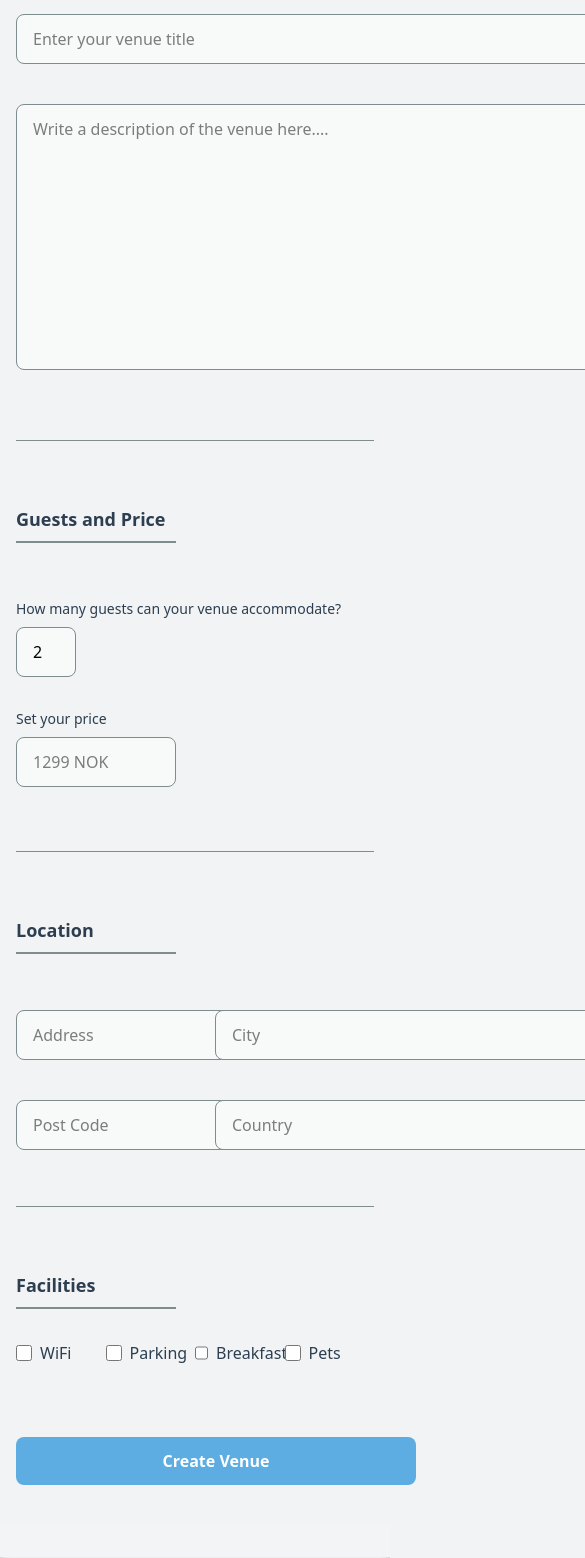
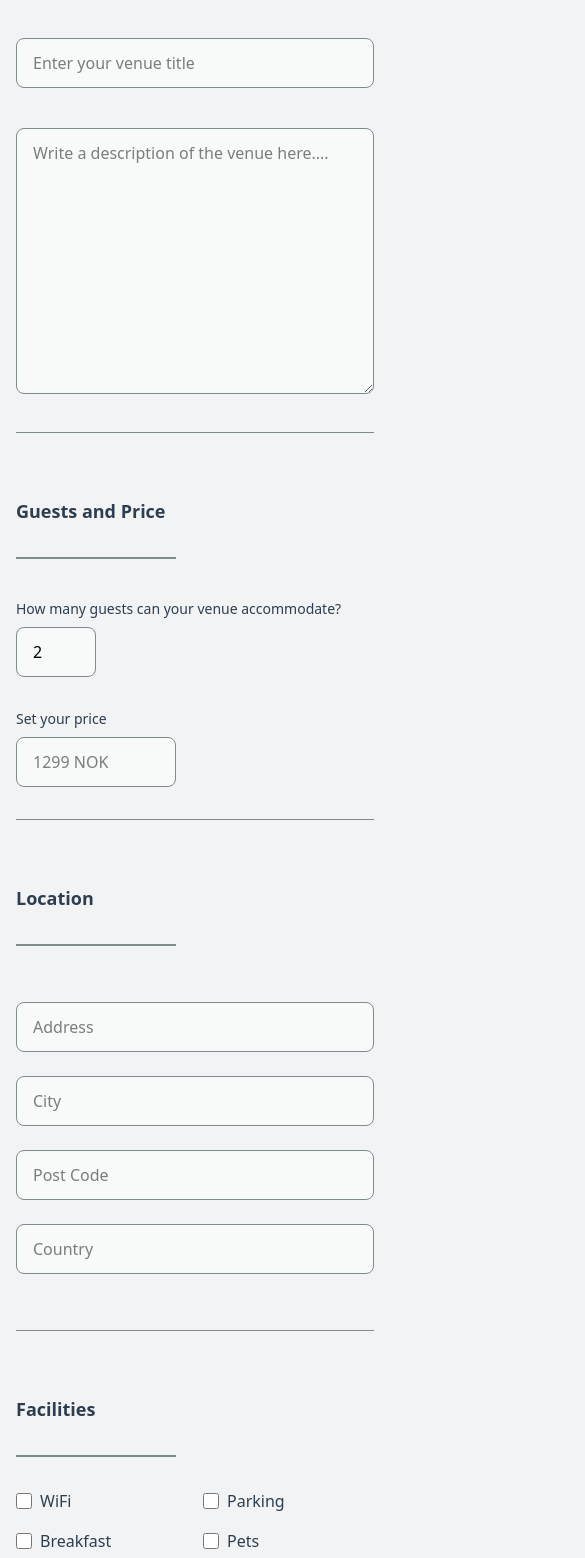
Before and after one commit to Iseost/Holidaze, a React (Vite) app in the folder holidaze/: page /create-venue in a window 390 px wide. Shown: the part 370-1928 px from the top of the page, 585 px wide, since content can reach past the window. Built offline with nearby package versions, Linux system fonts and the light colour scheme.

Commit message:
update ceate and edit venue - responsive
CreateVenue and EditVenue forms for improved layout and consistency

```diff
--- a/holidaze/src/pages/CreateVenue.jsx
+++ b/holidaze/src/pages/CreateVenue.jsx
@@ -81,17 +81,17 @@ export default function CreateVenue() {
         <h1 className="text-2xl font-bold mb-8 text-center">Your new venue</h1>
 
         <form onSubmit={handleSubmit} className="space-y-8">
-          <h2 className="text-lg font-semibold mb-0 pb-2 ">
-            Basic information
-          </h2>
+          {/* BASIC INFO */}
+          <h2 className="text-lg font-semibold">Basic information</h2>
           <hr className="w-40 border-1" />
+
           <div className="space-y-10">
             <input
               type="url"
               placeholder="Enter image URL"
               value={imageUrl}
               onChange={(e) => setImageUrl(e.target.value)}
-              className="w-[850px] px-4 py-3 border  bg-[var(--bg-header)] border-[var(--text-sub)] rounded-lg focus:outline-none"
+              className="w-full md:w-[850px] px-4 py-3 border bg-[var(--bg-header)] border-[var(--text-sub)] rounded-lg focus:outline-none"
             />
 
             <input
@@ -100,7 +100,7 @@ export default function CreateVenue() {
               value={title}
               onChange={(e) => setTitle(e.target.value)}
               required
-              className="w-[850px] px-4 py-3 border  bg-[var(--bg-header)] border-[var(--text-sub)] rounded-lg focus:outline-none"
+              className="w-full md:w-[850px] px-4 py-3 border bg-[var(--bg-header)] border-[var(--text-sub)] rounded-lg focus:outline-none"
             />
 
             <textarea
@@ -108,19 +108,18 @@ export default function CreateVenue() {
               value={description}
               onChange={(e) => setDescription(e.target.value)}
               rows="10"
-              className="w-[850px] px-4 py-3 border  bg-[var(--bg-header)] border-[var(--text-sub)] rounded-lg focus:outline-none mb-8"
+              className="w-full md:w-[850px] px-4 py-3 border bg-[var(--bg-header)] border-[var(--text-sub)] rounded-lg focus:outline-none"
             />
           </div>
 
           <hr className="mb-16" />
-          {/* Guest and price */}
+
+          {/* GUESTS & PRICE */}
+          <h2 className="text-lg font-semibold">Guests and Price</h2>
+          <hr className="w-40 border-1" />
+
+          <div className="space-y-4 mt-10">
             <div>
-            <h2 className="text-lg font-semibold mb-0 pb-2 ">
-              Guests and Price
-            </h2>
-            <hr className="w-40 border-1" />
-            <div className="space-y-4">
-              <div className="mt-14">
               <label className="block text-sm mb-2 text-[var(--text-sub)]">
                 How many guests can your venue accommodate?
               </label>
@@ -130,9 +129,10 @@ export default function CreateVenue() {
                 value={maxGuests}
                 onChange={(e) => setMaxGuests(e.target.value)}
                 required
-                  className="w-15 px-4 py-3 border  bg-[var(--bg-header)] border-[var(--text-sub)] rounded-lg focus:outline-none"
+                className="w-20 px-4 py-3 border bg-[var(--bg-header)] border-[var(--text-sub)] rounded-lg focus:outline-none"
               />
             </div>
+
             <div className="pt-4">
               <label className="block text-sm mb-2 text-[var(--text-sub)]">
                 Set your price
@@ -144,55 +144,55 @@ export default function CreateVenue() {
                 value={price}
                 onChange={(e) => setPrice(e.target.value)}
                 required
-                  className="w-40 px-4 py-3 border bg-[var(--bg-header)] border-[var(--text-sub)] rounded-lg focus:outline-none mb-8"
+                className="w-40 px-4 py-3 border bg-[var(--bg-header)] border-[var(--text-sub)] rounded-lg focus:outline-none"
               />
-              </div>
             </div>
           </div>
 
           <hr className="mb-16" />
-          {/* Location */}
-          <div>
-            <h2 className="text-lg font-semibold mb-0 pb-2">Location</h2>
+
+          {/* LOCATION */}
+          <h2 className="text-lg font-semibold">Location</h2>
           <hr className="w-40 border-1" />
-            <div className="grid grid-cols-2 gap-10 centered-items mt-14 mb-14">
+
+          <div className="grid grid-cols-1 md:grid-cols-2 gap-6 mt-14 mb-14">
             <input
               type="text"
               placeholder="Address"
               value={address}
               onChange={(e) => setAddress(e.target.value)}
-                className="w-[400px] px-4 py-3 border bg-[var(--bg-header)] border-[var(--text-sub)] rounded-lg focus:outline-none"
+              className="w-full px-4 py-3 border bg-[var(--bg-header)] border-[var(--text-sub)] rounded-lg focus:outline-none"
             />
             <input
               type="text"
               placeholder="City"
               value={city}
               onChange={(e) => setCity(e.target.value)}
-                className="w-[400px] px-4 py-3 border bg-[var(--bg-header)] border-[var(--text-sub)] rounded-lg focus:outline-none"
+              className="w-full px-4 py-3 border bg-[var(--bg-header)] border-[var(--text-sub)] rounded-lg focus:outline-none"
             />
             <input
               type="text"
               placeholder="Post Code"
               value={postCode}
               onChange={(e) => setPostCode(e.target.value)}
-                className="w-[400px] px-4 py-3 border bg-[var(--bg-header)] border-[var(--text-sub)] rounded-lg focus:outline-none"
+              className="w-full px-4 py-3 border bg-[var(--bg-header)] border-[var(--text-sub)] rounded-lg focus:outline-none"
             />
             <input
               type="text"
               placeholder="Country"
               value={country}
               onChange={(e) => setCountry(e.target.value)}
-                className="w-[400px] px-4 py-3 border bg-[var(--bg-header)] border-[var(--text-sub)] rounded-lg focus:outline-none"
+              className="w-full px-4 py-3 border bg-[var(--bg-header)] border-[var(--text-sub)] rounded-lg focus:outline-none"
             />
-            </div>
           </div>
 
           <hr className="mb-16" />
-          {/* Facilities */}
-          <div>
-            <h2 className="text-lg font-semibold mb-0 pb-2">Facilities</h2>
+
+          {/* FACILITIES */}
+          <h2 className="text-lg font-semibold">Facilities</h2>
           <hr className="w-40 border-1" />
-            <div className="grid grid-cols-4 gap- mt-8">
+
+          <div className="grid grid-cols-2 sm:grid-cols-4 gap-4 mt-8">
             <label className="flex items-center gap-2 cursor-pointer">
               <input
                 type="checkbox"
@@ -200,8 +200,9 @@ export default function CreateVenue() {
                 onChange={(e) => setWifi(e.target.checked)}
                 className="w-4 h-4 rounded-2xl"
               />
-                <span className="text-[var(--text-body)]">WiFi</span>
+              WiFi
             </label>
+
             <label className="flex items-center gap-2 cursor-pointer">
               <input
                 type="checkbox"
@@ -209,8 +210,9 @@ export default function CreateVenue() {
                 onChange={(e) => setParking(e.target.checked)}
                 className="w-4 h-4 rounded-2xl"
               />
-                <span className="text-[var(--text-body)]">Parking</span>
+              Parking
             </label>
+
             <label className="flex items-center gap-2 cursor-pointer">
               <input
                 type="checkbox"
@@ -218,8 +220,9 @@ export default function CreateVenue() {
                 onChange={(e) => setBreakfast(e.target.checked)}
                 className="w-4 h-4 rounded-2xl"
               />
-                <span className="text-[var(--text-body)]">Breakfast</span>
+              Breakfast
             </label>
+
             <label className="flex items-center gap-2 cursor-pointer">
               <input
                 type="checkbox"
@@ -227,25 +230,27 @@ export default function CreateVenue() {
                 onChange={(e) => setPets(e.target.checked)}
                 className="w-4 h-4 rounded-2xl"
               />
-                <span className="text-[var(--text-body)]">Pets</span>
+              Pets
             </label>
           </div>
-          </div>
 
+          {/* BUTTONS */}
           <button
-            className="w-[400px] bg-[var(--color-primary)] hover:bg-[var(--color-primary-hover)] text-white rounded-lg px-4 py-3 font-semibold mt-10 mb-2"
+            className="w-full sm:w-[400px] bg-[var(--color-primary)] hover:bg-[var(--color-primary-hover)] text-white rounded-lg px-4 py-3 font-semibold mt-10"
             type="submit"
             disabled={loading}
           >
             {loading ? "Creating..." : "Create Venue"}
           </button>
+
           {error && (
-            <div className="w-[400px] bg-[var(--color-error)] text-[var(--bg-header)] rounded-lg text-sm font-semibold text-center p-1">
+            <div className="w-full sm:w-[400px] bg-[var(--color-error)] text-white rounded-lg text-sm font-semibold text-center p-1">
               {error}
             </div>
           )}
+
           {success && (
-            <div className="w-[400px] bg-[var(--color-success)] text-[var(--bg-header)] text-sm rounded-lg font-semibold p-1 mt-2 mb-2 text-center transition-opacity duration-500 opacity-100">
+            <div className="w-full sm:w-[400px] bg-[var(--color-success)] text-white rounded-lg text-sm font-semibold text-center p-1 mt-2">
               {success}
             </div>
           )}
--- a/holidaze/src/pages/EditVenue.jsx
+++ b/holidaze/src/pages/EditVenue.jsx
@@ -119,7 +119,7 @@ export default function EditVenue() {
                 placeholder="Enter image URL"
                 value={imageUrl}
                 onChange={(e) => setImageUrl(e.target.value)}
-                className="w-full px-4 py-3 border bg-[var(--bg-header)] border-[var(--text-sub)] rounded-lg focus:outline-none"
+                className="w-full md:w-[850px] px-4 py-3 border bg-[var(--bg-header)] border-[var(--text-sub)] rounded-lg focus:outline-none"
               />
               <input
                 type="text"
@@ -127,14 +127,14 @@ export default function EditVenue() {
                 value={title}
                 onChange={(e) => setTitle(e.target.value)}
                 required
-                className="w-full px-4 py-3 border bg-[var(--bg-header)] border-[var(--text-sub)] rounded-lg focus:outline-none"
+                className="w-full md:w-[850px] px-4 py-3 border bg-[var(--bg-header)] border-[var(--text-sub)] rounded-lg focus:outline-none"
               />
               <textarea
                 placeholder="Write a description of the venue here..."
                 value={description}
                 onChange={(e) => setDescription(e.target.value)}
                 rows={5}
-                className="w-full px-4 py-3 border bg-[var(--bg-header)] border-[var(--text-sub)] rounded-lg focus:outline-none resize-none"
+                className="w-full md:w-[850px] px-4 py-3 border bg-[var(--bg-header)] border-[var(--text-sub)] rounded-lg focus:outline-none"
               />
             </div>
           </div>
@@ -142,7 +142,7 @@ export default function EditVenue() {
           <div>
             <h2 className="text-lg font-semibold mb-2">Guests and Price</h2>
             <hr className="w-40 border-1 mb-4" />
-            <div className="space-y-4">
+            <div className="space-y-4 mt-10">
               <div>
                 <label className="block text-sm mb-2 text-[var(--text-sub)]">
                   How many guests can your venue accommodate?
@@ -175,7 +175,7 @@ export default function EditVenue() {
           <div>
             <h2 className="text-lg font-semibold mb-2">Location</h2>
             <hr className="w-40 border-1 mb-4" />
-            <div className="grid grid-cols-2 gap-10 mt-4 mb-8">
+            <div className="grid grid-cols-1 md:grid-cols-2 gap-6 mt-14 mb-14">
               <input
                 type="text"
                 placeholder="Address"
@@ -210,7 +210,7 @@ export default function EditVenue() {
           <div>
             <h2 className="text-lg font-semibold mb-2">Facilities</h2>
             <hr className="w-40 border-1 mb-4" />
-            <div className="grid grid-cols-4 gap-4 mt-4">
+            <div className="grid grid-cols-2 sm:grid-cols-4 gap-4 mt-8">
               {[
                 { label: "WiFi", value: wifi, set: setWifi },
                 { label: "Parking", value: parking, set: setParking },
@@ -239,32 +239,32 @@ export default function EditVenue() {
             <button
               type="submit"
               disabled={saving}
-              className="flex-1 bg-[var(--color-primary)] hover:bg-[var(--color-primary-hover)] text-white font-semibold py-3 rounded-lg transition-colors disabled:bg-gray-300"
+              className="w-full sm:w-[400px] bg-[var(--color-primary)] hover:bg-[var(--color-primary-hover)] text-white rounded-lg px-4 py-3 font-semibold mt-10"
             >
               {saving ? "Saving..." : "Save changes"}
             </button>
             <button
               type="button"
               onClick={handleDelete}
-              className="flex-1 bg-[var(--color-error)] hover:bg-red-600 text-white font-semibold py-3 rounded-lg transition-colors"
+              className="w-full sm:w-[400px] bg-[var(--color-error)] hover:bg-red-600 text-white font-semibold py-3 rounded-lg px-4 py-3 font-semibold mt-10 transition-colors"
             >
               Delete this venue
             </button>
           </div>
           {error && (
-            <div className="w-full bg-[var(--color-error)] text-[var(--bg-header)] rounded-lg text-sm font-semibold text-center p-2">
+            <div className="w-full sm:w-[400px] bg-[var(--color-error)] text-[var(--bg-header)] rounded-lg text-sm font-semibold text-center p-2">
               {error}
             </div>
           )}
 
           {confirmError && (
-            <div className="bg-[var(--color-error)] text-[var(--bg-header)] rounded-lg text-sm font-semibold text-center p-1 mt-2">
+            <div className="w-full sm:w-[400px] bg-[var(--color-error)] text-[var(--bg-header)] rounded-lg text-sm font-semibold text-center p-1 mt-2">
               {confirmError}
             </div>
           )}
 
           {success && (
-            <div className="bg-[var(--color-success)] text-[var(--bg-header)] text-sm rounded-lg font-semibold p-1 mt-2 mb-2 text-center transition-opacity duration-500 opacity-100">
+            <div className="w-full sm:w-[400px] bg-[var(--color-success)] text-[var(--bg-header)] text-sm rounded-lg font-semibold p-1 mt-2 mb-2 text-center transition-opacity duration-500 opacity-100">
               {success}
             </div>
           )}
```
Lines whose indentation alone changed are shown as unchanged.
